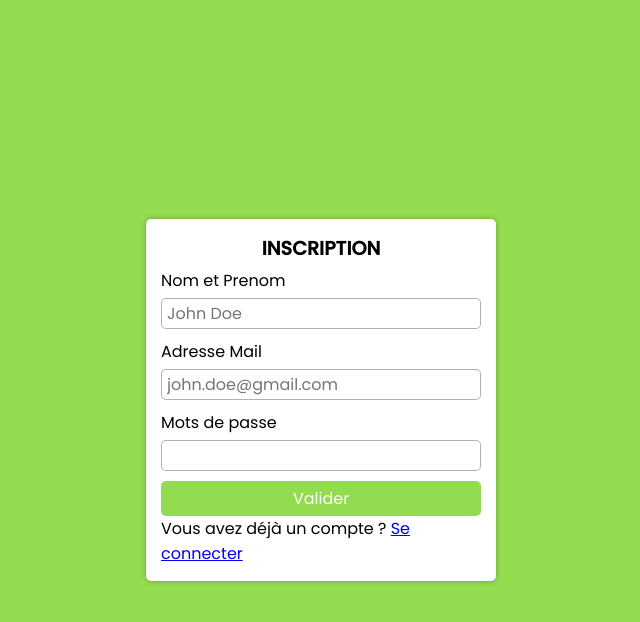
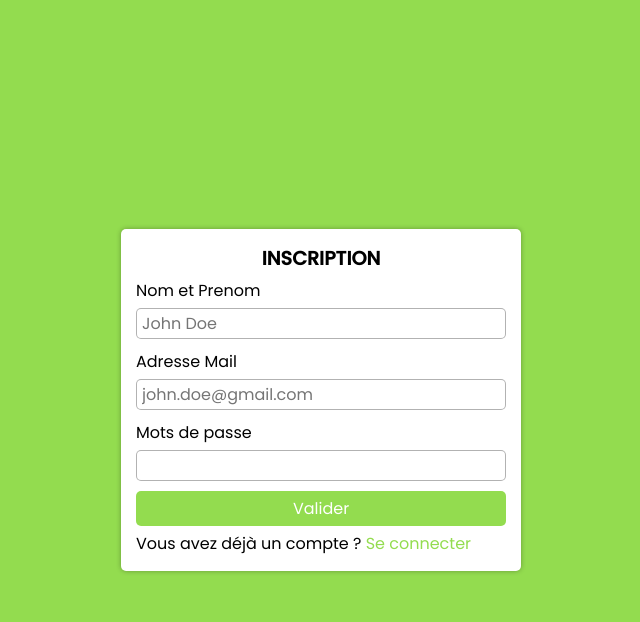
Before and after one commit to oabdoul/Project-Connexion-Form, a PHP site: page / in a window 1280 px wide. Shown: the top 622 px of the page, without its empty margins (319-959 px from the left). Run offline with PHP 8.4, Linux system fonts and the light colour scheme.

Commit message:
Modification de la larger du formulaire

```diff
--- a/style.css
+++ b/style.css
@@ -20,7 +20,7 @@ body{
 /* Style du formulaire */
 
 form{
-    width: 350px;
+    width: 400px;
     display: flex;
     flex-direction: column;
     justify-content: center;
@@ -60,10 +60,14 @@ button{
     border: 0;
     border-radius: 5px;
     padding: 5px;
-    margin-top: 5px;
+    margin: 5px 0;
+    cursor: pointer;
 }
 
-button:hover{
+
+p a{
+    text-decoration: none;
+    color:#93DC4F;
     cursor: pointer;
 }
 
```
